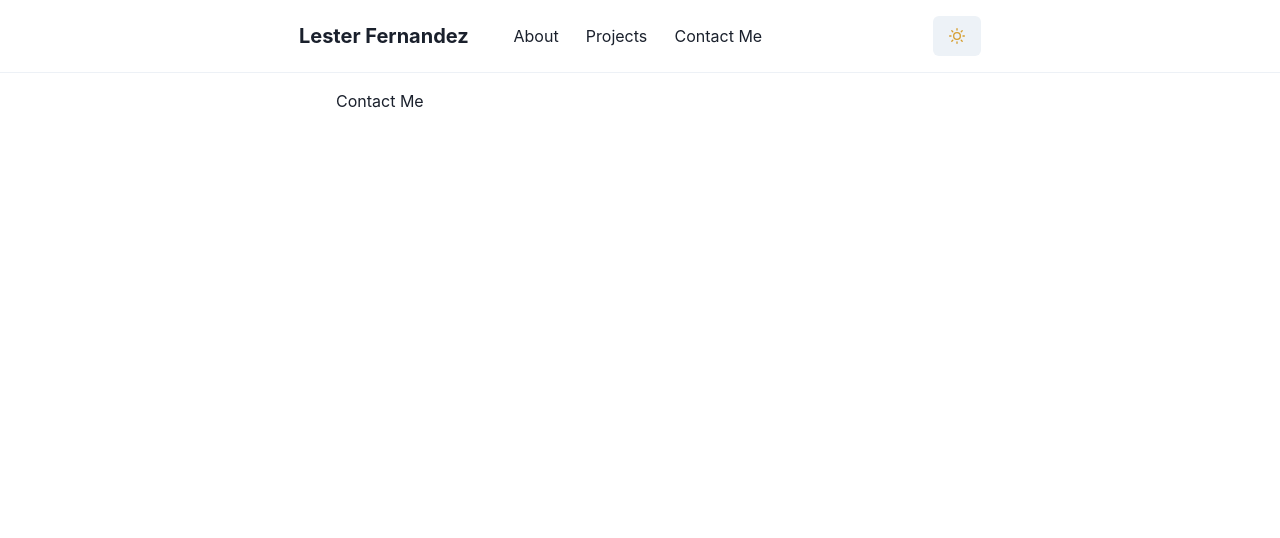
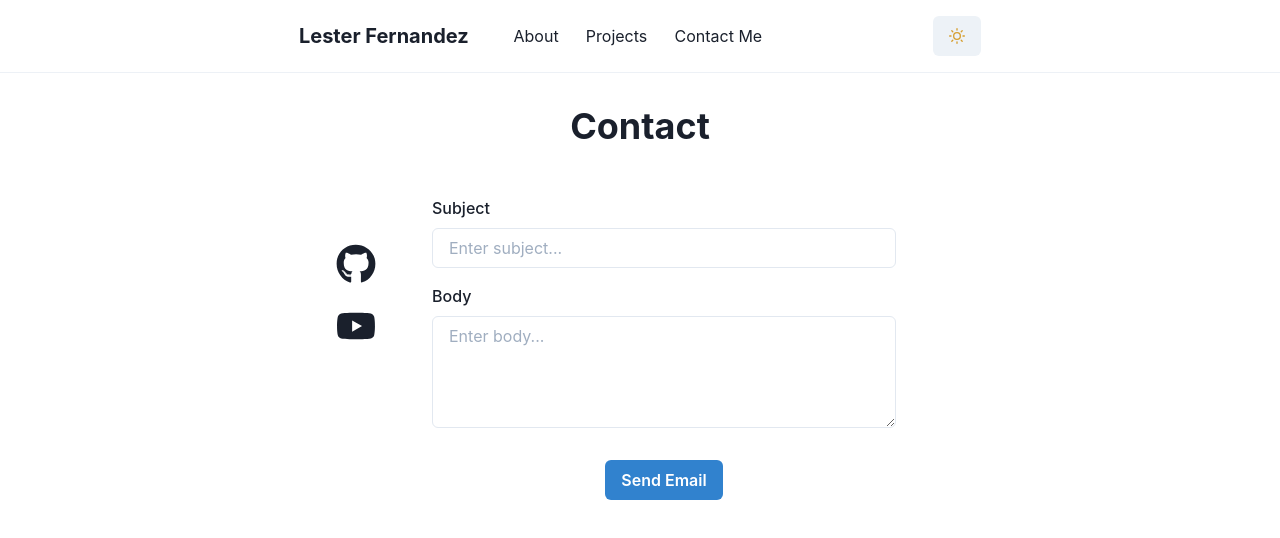
Before and after one commit to lesterfernandez/portfolio-website, a React (Create React App) app: page /contactme in a window 1280 px wide. Shown: the top 538 px of the page. Built offline with nearby package versions, Linux system fonts and the light colour scheme.

Commit message:
finished 🚀⚛️

```diff
--- a/package.json
+++ b/package.json
@@ -10,12 +10,15 @@
     "@testing-library/jest-dom": "^5.11.4",
     "@testing-library/react": "^11.1.0",
     "@testing-library/user-event": "^12.1.10",
+    "formik": "^2.2.9",
     "framer-motion": "^4",
     "react": "^17.0.2",
     "react-dom": "^17.0.2",
+    "react-icons": "^4.3.1",
     "react-router-dom": "6",
     "react-scripts": "4.0.3",
-    "web-vitals": "^1.0.1"
+    "web-vitals": "^1.0.1",
+    "yup": "^0.32.11"
   },
   "scripts": {
     "start": "react-scripts start",
--- a/src/components/pages/ContactMe/ContactMe.jsx
+++ b/src/components/pages/ContactMe/ContactMe.jsx
@@ -1,5 +1,64 @@
+import { Button } from "@chakra-ui/button";
+import { Input } from "@chakra-ui/input";
+import { Box, Heading, HStack, VStack } from "@chakra-ui/layout";
+import { Textarea } from "@chakra-ui/textarea";
+import { Form, Formik } from "formik";
+import * as Yup from "yup";
+import InputField from "./InputField";
+import SocialLinks from "./SocialLinks";
+
 const ContactMe = () => {
-  return <>Contact Me</>;
+  return (
+    <>
+      <Heading textAlign="center" my="1rem">
+        Contact
+      </Heading>
+      <HStack my="3rem" alignItems="start">
+        <SocialLinks spacing={4} mt="3rem" />
+        <Formik
+          initialValues={{ subject: "", body: "" }}
+          validationSchema={Yup.object({
+            subject: Yup.string()
+              .required("Subject required")
+              .min(4, "Invalid subject")
+              .max(300, "Invalid subject"),
+            body: Yup.string()
+              .required("Body required")
+              .min(10, "Invalid body")
+              .max(1200, "Invalid body"),
+          })}
+          onSubmit={(values, actions) => {
+            const url = `mailto:lester.inquiry@example.com?subject=${encodeURIComponent(
+              values.subject
+            )}&body=${encodeURIComponent(values.body)}`;
+            actions.resetForm();
+            window.open(url, "_blank");
+          }}
+        >
+          <VStack flex="1" as={Form} px="3rem" spacing={4}>
+            <InputField
+              as={Input}
+              label="Subject"
+              name="subject"
+              placeholder="Enter subject..."
+            />
+            <InputField
+              as={Textarea}
+              minH="7rem"
+              label="Body"
+              name="body"
+              placeholder="Enter body..."
+            />
+            <Box>
+              <Button colorScheme="blue" type="submit" mt="1rem">
+                Send Email
+              </Button>
+            </Box>
+          </VStack>
+        </Formik>
+      </HStack>
+    </>
+  );
 };
 
 export default ContactMe;
--- /dev/null
+++ b/src/components/pages/ContactMe/InputField.jsx
@@ -0,0 +1,22 @@
+import {
+  FormControl,
+  FormErrorMessage,
+  FormLabel,
+} from "@chakra-ui/form-control";
+import { Input } from "@chakra-ui/input";
+import { Field, useField } from "formik";
+
+const InputField = ({ label, ...props }) => {
+  const [field, meta] = useField(props);
+  return (
+    <FormControl isInvalid={meta.error && meta.touched}>
+      <FormLabel>{label}</FormLabel>
+      <Field as={Input} {...props} {...field} />
+      <FormErrorMessage>
+        {meta.error && meta.touched && meta.error}
+      </FormErrorMessage>
+    </FormControl>
+  );
+};
+
+export default InputField;
--- /dev/null
+++ b/src/components/pages/ContactMe/SocialLinks.jsx
@@ -0,0 +1,21 @@
+import Icon from "@chakra-ui/icon";
+import { Link, VStack } from "@chakra-ui/layout";
+import { FaGithub, FaYoutube } from "react-icons/fa";
+
+const SocialLinks = ({ ...props }) => {
+  return (
+    <VStack {...props}>
+      <Link target="_blank" href="https://github.com/lesterfernandez">
+        <Icon as={FaGithub} w={10} h={10} />
+      </Link>
+      <Link
+        target="_blank"
+        href="https://www.youtube.com/channel/UCiMhEZ24whWyR5YL9G2kHDw"
+      >
+        <Icon as={FaYoutube} w={10} h={10} />
+      </Link>
+    </VStack>
+  );
+};
+
+export default SocialLinks;
```
Also changed, not shown: 2 other files (tests, documents, lock files or other folders).
